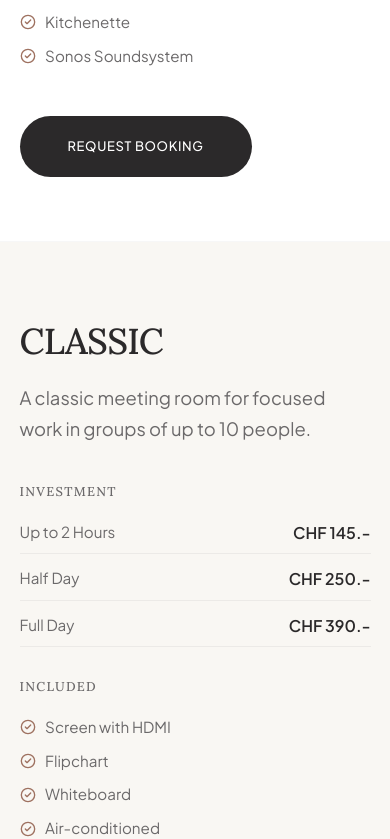
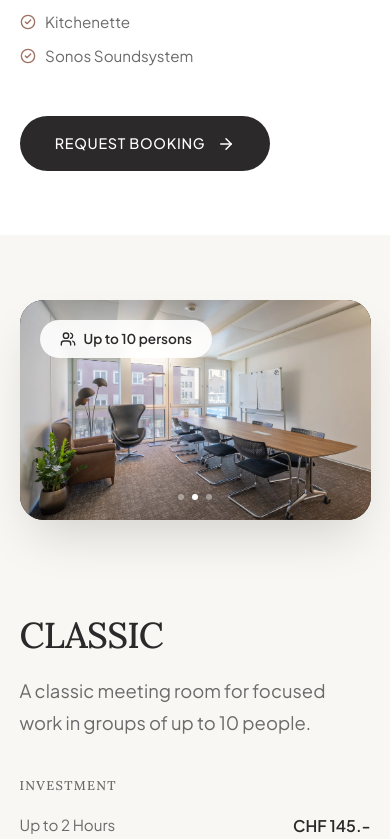
Before and after one commit to saheeel/resilient-coworking, a React (Vite) app: page /meeting-rooms in a window 390 px wide. Shown: the part 1185-2024 px from the top of the page. Built offline with nearby package versions, Linux system fonts and the light colour scheme.

Commit message:
few updates

```diff
--- a/src/App.css
+++ b/src/App.css
@@ -734,4 +734,12 @@
   .upgrades-section p {
     font-size: 0.95rem !important;
   }
+
+  /* Meeting Rooms Mobile Order Reset */
+  .room-image-wrapper {
+    order: 0 !important;
+  }
+  .room-content-wrapper {
+    order: 1 !important;
+  }
 }
--- a/src/pages/MeetingRooms.tsx
+++ b/src/pages/MeetingRooms.tsx
@@ -1,6 +1,6 @@
 import { useState, useEffect } from 'react';
 import { motion, AnimatePresence } from 'framer-motion';
-import { Users, Monitor, Coffee, Car, CheckCircle2, ChevronLeft, ChevronRight } from 'lucide-react';
+import { Users, Monitor, Coffee, Car, CheckCircle2, ChevronLeft, ChevronRight, ArrowRight } from 'lucide-react';
 import { Link } from 'react-router-dom';
 
 export default function MeetingRooms() {
@@ -347,12 +347,12 @@ export default function MeetingRooms() {
                 }}
               >
                 {/* Image Wrapper */}
-                <div style={{ order: idx % 2 === 0 ? 0 : 1 }}>
+                <div className="room-image-wrapper" style={{ order: idx % 2 === 0 ? 0 : 1 }}>
                   <RoomCarousel images={room.images} title={room.title} capacity={room.capacity} />
                 </div>
 
                 {/* Content Wrapper */}
-                <div style={{ order: idx % 2 === 0 ? 1 : 0, paddingTop: '1rem' }}>
+                <div className="room-content-wrapper" style={{ order: idx % 2 === 0 ? 1 : 0, paddingTop: '1rem' }}>
                   <h2 style={{
                     fontSize: 'clamp(2.25rem, 5vw, 3.5rem)',
                     marginBottom: '1.25rem',
@@ -394,8 +394,8 @@ export default function MeetingRooms() {
                     </div>
                   </div>
 
-                  <Link to="/contact" className="btn btn-primary" style={{ padding: '1.25rem 3rem' }}>
-                    Request Booking
+                  <Link to="/contact" className="btn btn-primary" style={{ padding: '1rem 2.2rem', fontSize: '0.9rem', display: 'inline-flex', alignItems: 'center', gap: '0.75rem' }}>
+                    Request Booking <ArrowRight size={18} />
                   </Link>
                 </div>
               </motion.div>
```
